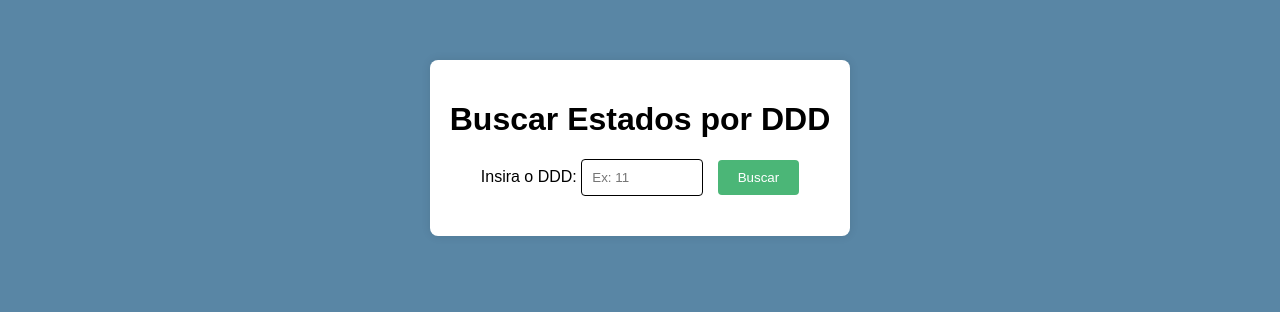
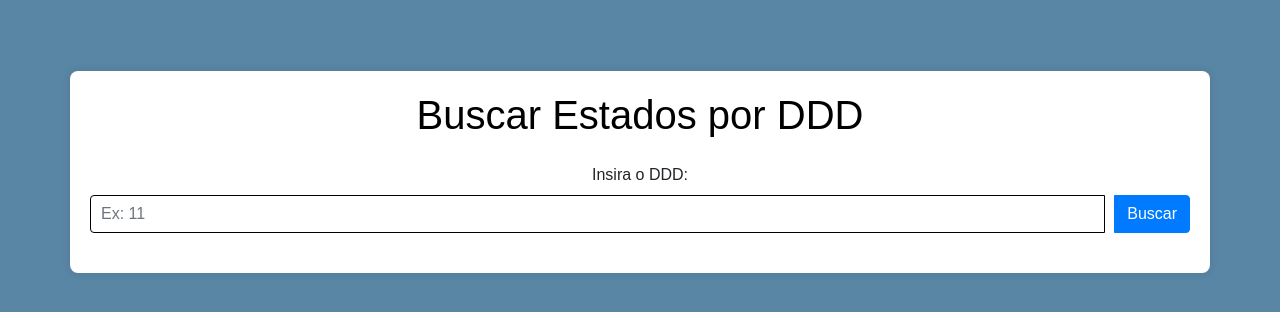
Before and after one commit to LeviRamoss/OaT-2, a plain HTML site: page index.html in a window 1280 px wide. Shown: the part 252-564 px from the top of the page. Drawn offline with nearby package versions, Linux system fonts and the light colour scheme.

Commit message:
index.html

```diff
--- a/index.html
+++ b/index.html
@@ -4,18 +4,32 @@
     <meta charset="UTF-8">
     <meta name="viewport" content="width=device-width, initial-scale=1.0">
     <title>Buscar Estados por DDD</title>
+
+
+    <link href="https://stackpath.bootstrapcdn.com/bootstrap/4.5.2/css/bootstrap.min.css" rel="stylesheet">
     <link rel="stylesheet" href="P.css">
 </head>
 <body>
-    <div class="container">
-        <h1>Buscar Estados por DDD</h1>
+    <div class="container mt-5">
+        <h1 class="text-center mb-4">Buscar Estados por DDD</h1>
+
         <div class="form-group">
             <label for="dddInput">Insira o DDD:</label>
-            <input type="number" id="dddInput" placeholder="Ex: 11">
-            <button id="buscarBtn">Buscar</button>
+            <div class="input-group mb-3">
+                <input type="number" class="form-control" id="dddInput" placeholder="Ex: 11">
+                <div class="input-group-append">
+                    <button id="buscarBtn" class="btn btn-primary">Buscar</button>
+                </div>
+            </div>
         </div>
-        <div id="result"></div>
+
+        <div id="result" class="mt-3"></div>
     </div>
+
+
+    <script src="https://code.jquery.com/jquery-3.5.1.slim.min.js"></script>
+    <script src="https://cdn.jsdelivr.net/npm/@popperjs/core@2.9.1/dist/umd/popper.min.js"></script>
+    <script src="https://stackpath.bootstrapcdn.com/bootstrap/4.5.2/js/bootstrap.min.js"></script>
 
     <script src="P.js"></script>
 </body>
```
